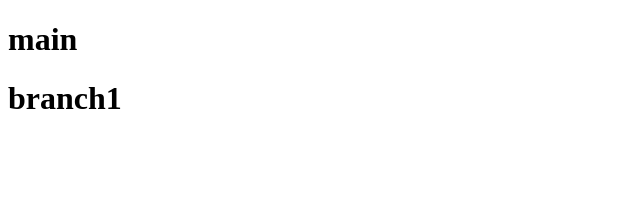
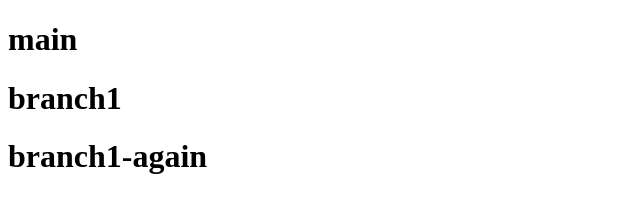
Before and after one commit to Shushma-M/dummy2, a plain HTML site: page index.html in a window 1280 px wide. Shown: the whole page, without its empty margins (0-640 px from the left). Drawn offline with Linux system fonts and the light colour scheme.

Commit message:
update 2 heading

```diff
--- a/index.html
+++ b/index.html
@@ -8,5 +8,6 @@
 <body>
     <h1>main</h1>
     <h1>branch1</h1>
+    <h1>branch1-again</h1>
 </body>
 </html>
```
